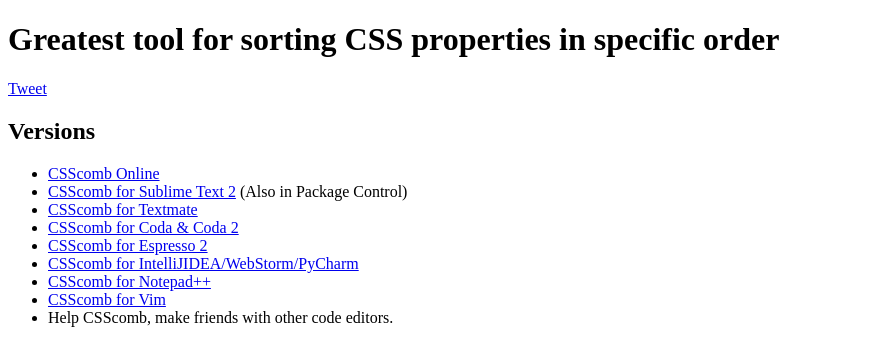
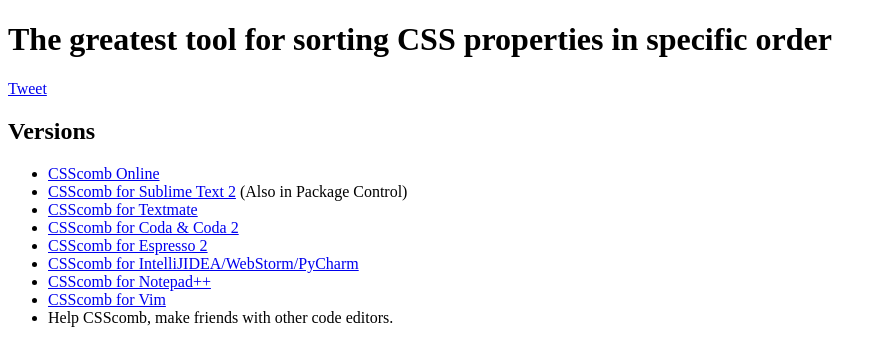
Before and after one commit to csscomb/csscomb, a PHP site: page / in a window 1280 px wide. Shown: the part 114-454 px from the top of the page, without its empty margins (0-887 px from the left). Run offline with PHP 8.4, Linux system fonts and the light colour scheme; data that the repository does not hold is empty; some libraries are stand-ins or nearby versions.

Commit message:
Greatest -> The greatest

```diff
--- a/www/index.php
+++ b/www/index.php
@@ -1,6 +1,6 @@
 <?
 $index = true;
-$title['en'] = $h1['en'] = 'Greatest tool for sorting CSS properties in specific order';
+$title['en'] = $h1['en'] = 'The greatest tool for sorting CSS properties in specific order';
 $title['ru'] = $h1['ru'] = 'Инструмент для сортировки CSS-свойств в нужном порядке';
 
 
```
